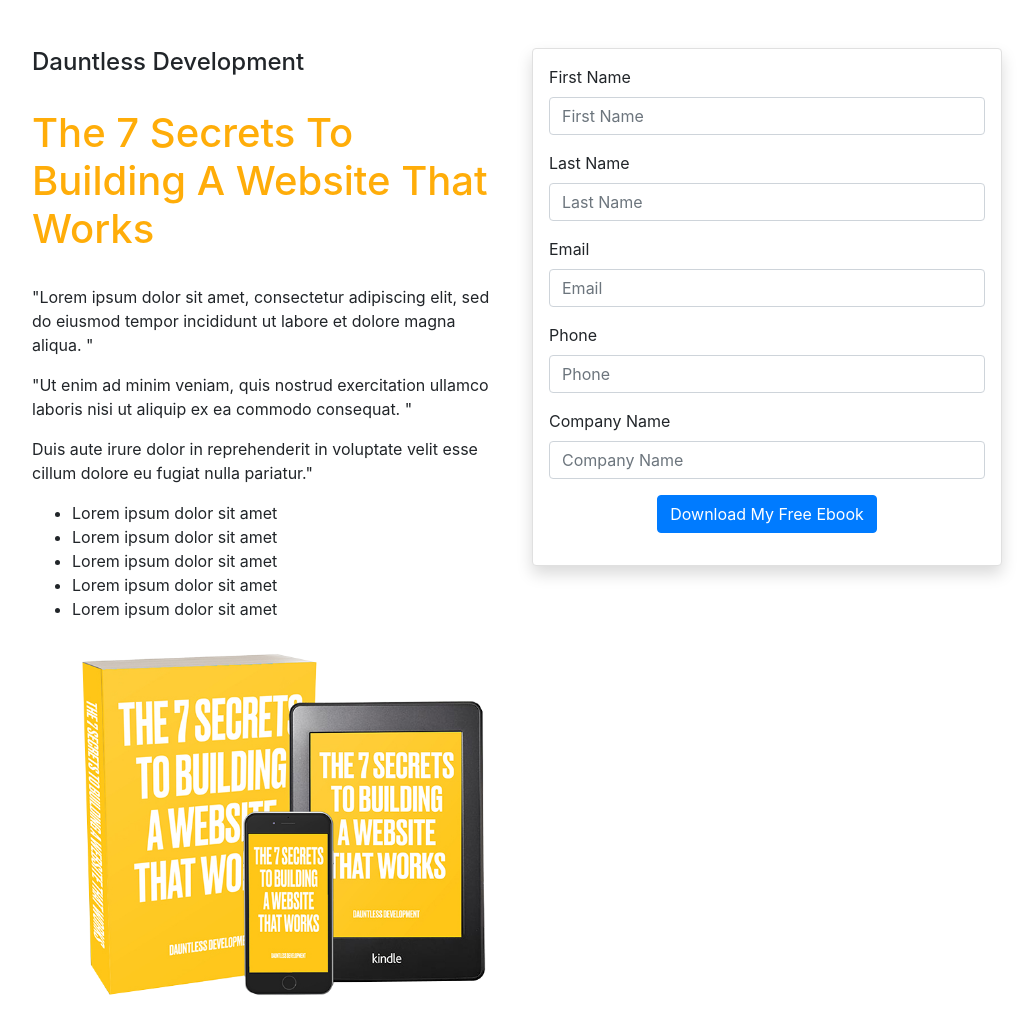
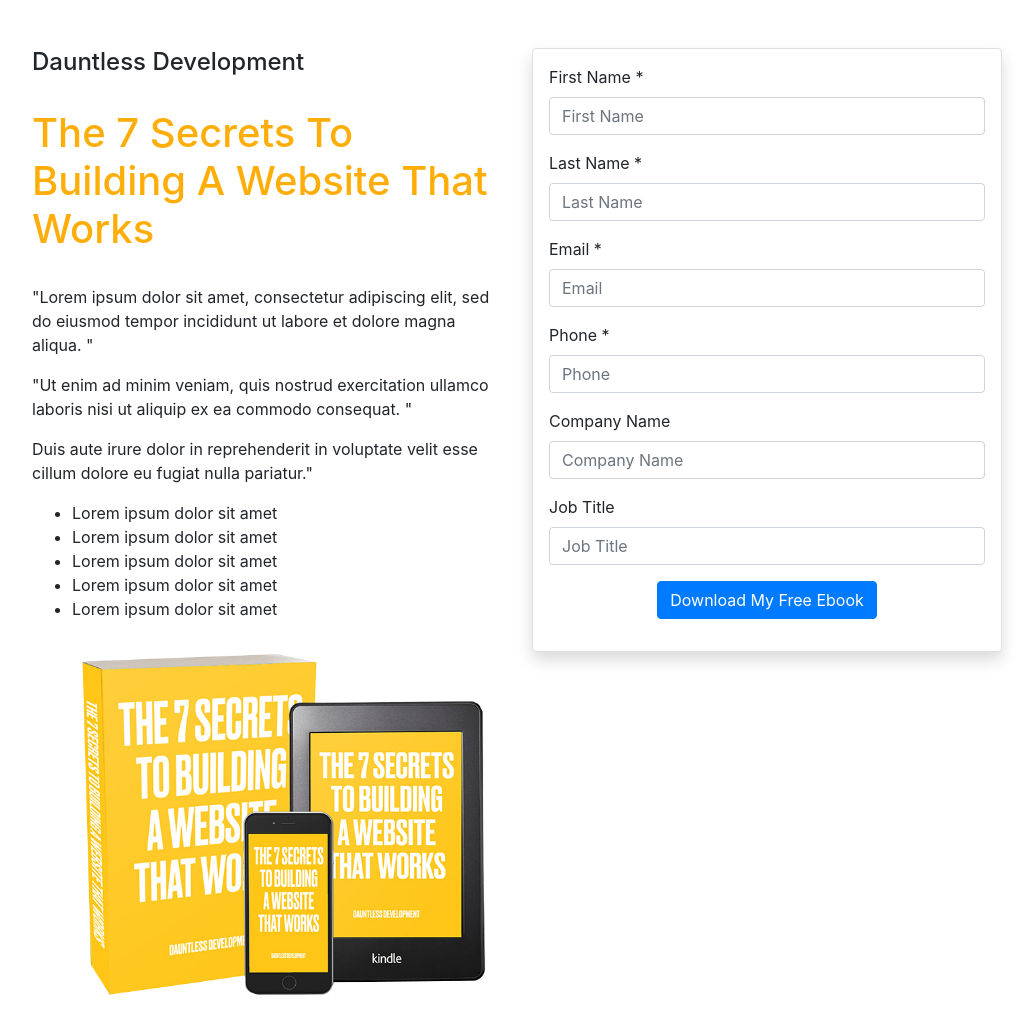
Before and after one commit to kwabee/dauntlessdevelopment-ebooklandingpage, a plain HTML site: page index.html in a window 1280 px wide. Shown: the top 1017 px of the page, without its empty margins (123-1159 px from the left). Drawn offline with nearby package versions, Linux system fonts and the light colour scheme.

```diff
--- a/index.html
+++ b/index.html
@@ -51,24 +51,28 @@
                 <div class="shadow p-3 mb-5 bg-white rounded" style="border: 1px solid #e0e0e0; text-align: left;">
                     <form>
                             <div class="form-group">
-                                <label for="exampleInputFirstName">First Name</label>
+                                <label for="exampleInputFirstName">First Name *</label>
                                 <input type="text" class="form-control" id="exampleInputFirstName" aria-describedby="firstnameHelp" placeholder="First Name">
                             </div>
                             <div class="form-group">
-                                <label for="exampleInputLastName">Last Name</label>
+                                <label for="exampleInputLastName">Last Name *</label>
                                 <input type="text" class="form-control" id="exampleInputLastName" aria-describedby="lastnameHelp" placeholder="Last Name">
                             </div>
                             <div class="form-group">
-                                <label for="exampleInputEmail">Email</label>
+                                <label for="exampleInputEmail">Email *</label>
                                 <input type="text" class="form-control" id="exampleInputEmail" aria-describedby="emailHelp" placeholder="Email">
                             </div>
                             <div class="form-group">
-                                <label for="exampleInputPhone">Phone</label>
+                                <label for="exampleInputPhone">Phone *</label>
                                 <input type="text" class="form-control" id="exampleInputPhone" aria-describedby="phoneHelp" placeholder="Phone">
                             </div>
                             <div class="form-group">
                                 <label for="exampleInputCompanyName">Company Name</label>
                                 <input type="text" class="form-control" id="exampleInputCompanyName" aria-describedby="companynameHelp" placeholder="Company Name">
+                            </div>
+                            <div class="form-group">
+                                <label for="exampleInputJobTitle">Job Title</label>
+                                <input type="text" class="form-control" id="exampleInputJobTitle" aria-describedby="JobTitleHelp" placeholder="Job Title">
                             </div>
 
                             <div align="center">
```
